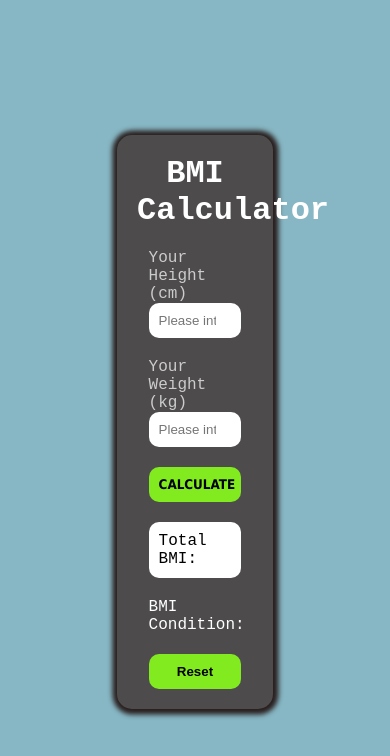
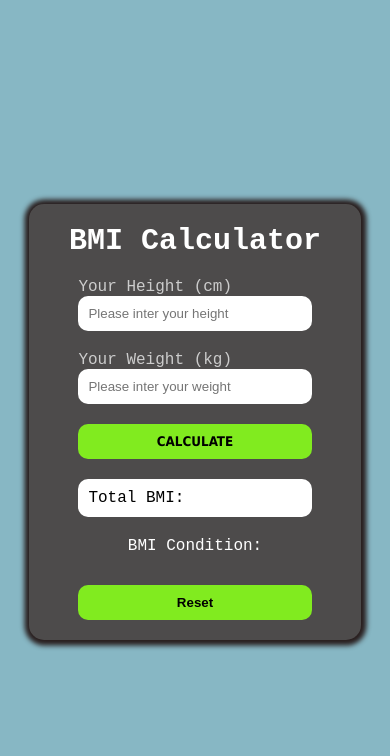
Before and after one commit to Mohib-Digital/bmi-calculator, a plain HTML site: page index.html in a window 390 px wide. Drawn offline with Linux system fonts and the light colour scheme.

Commit message:
make bmi responsive using css

```diff
--- a/style.css
+++ b/style.css
@@ -124,3 +124,47 @@
   background-color: rgba(96, 182, 16, 0.842);
   cursor: pointer;
 }
+
+/* Responsiveness */
+
+@media (max-width: 968px) {
+  .bmi-calculator-container {
+    width: 50%;
+  }
+}
+
+@media (max-width: 768px) {
+  .bmi-calculator-container {
+    width: 60%;
+  }
+}
+
+@media (max-width: 600px) {
+  .bmi-calculator-container {
+    width: 70%;
+  }
+}
+
+@media (max-width: 545px) {
+  .bmi-calculator-container {
+    width: 75%;
+  }
+
+  #display {
+    display: flex;
+    flex-direction: column;
+    justify-content: center;
+    align-items: center;
+  }
+
+  .headingOne h1 {
+    font-size: 30px;
+  }
+}
+
+
+@media (max-width: 468px) {
+  .bmi-calculator-container {
+    width: 85%;
+  }
+}
```
